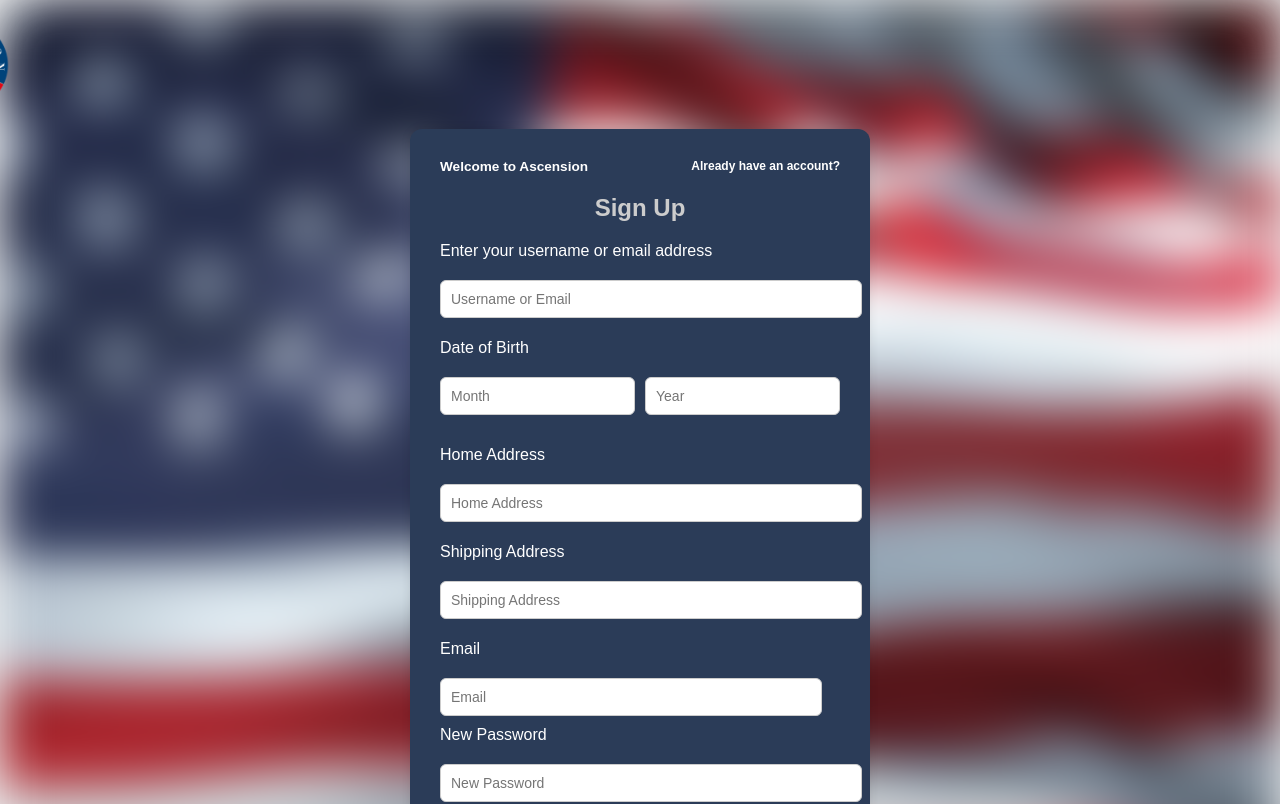
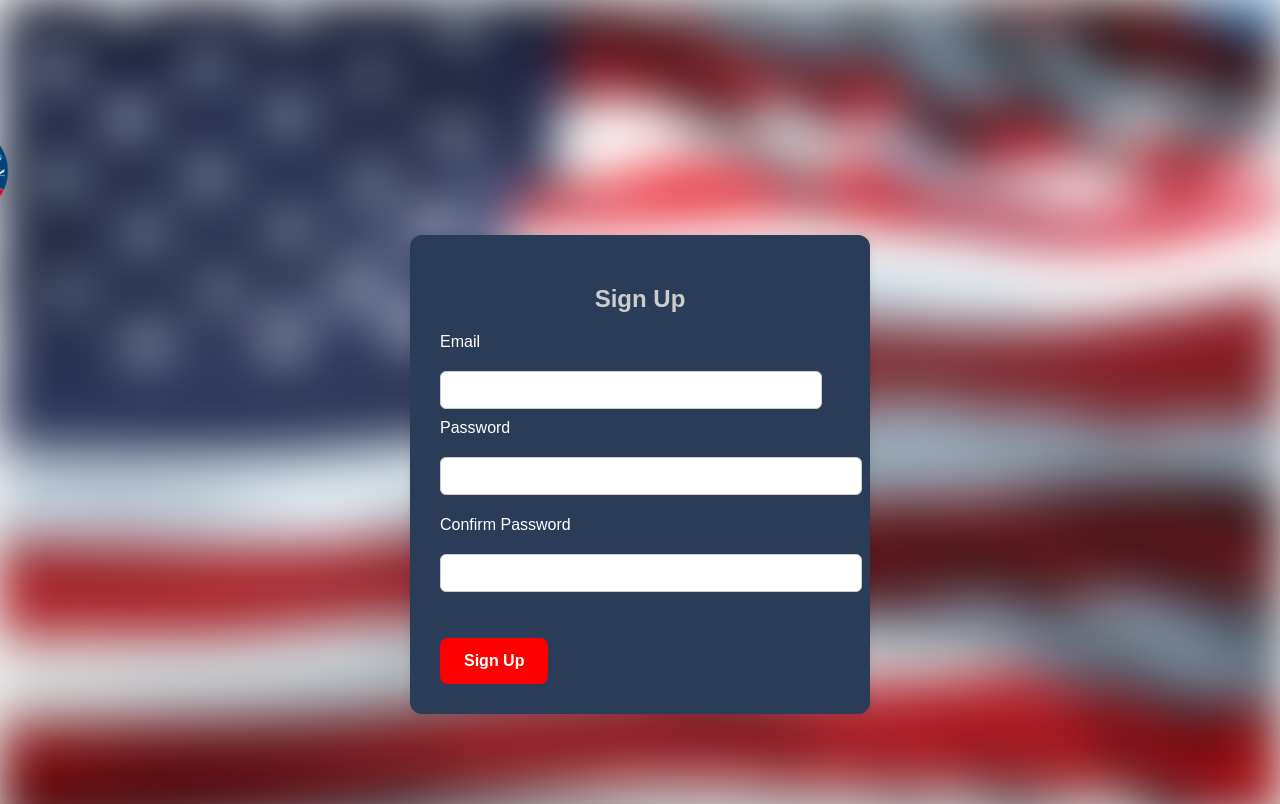
Before and after one commit to usman-siddiqui123/react-dashboard, a React (Create React App) app: page /Sign in a window 1280 px wide. Shown: the top 804 px of the page. Built offline with nearby package versions, Linux system fonts and the light colour scheme.

Commit message:
Updated LoginPage UI and logic

```diff
--- a/src/App.js
+++ b/src/App.js
@@ -64,6 +64,7 @@ function App() {
 
 
 
+
   </Routes>
 </Router>
 
--- a/src/pages/LoginPage.js
+++ b/src/pages/LoginPage.js
@@ -10,10 +10,14 @@ export default function LoginPage() {
 
   const handleSubmit = (e) => {
     e.preventDefault();
-    if (email && password) {
-      navigate("/Sign");
+
+    const storedEmail = localStorage.getItem("userEmail");
+    const storedPassword = localStorage.getItem("userPassword");
+
+    if (email === storedEmail && password === storedPassword) {
+      navigate("/Dashboard");
     } else {
-      alert("Please fill in both email and password.");
+      alert("Invalid email or password. Please sign up first.");
     }
   };
 
@@ -25,8 +29,12 @@ export default function LoginPage() {
 
       <form className="login-card-login" onSubmit={handleSubmit}>
         <div className="login-header-login">
-          <div className="left-text">Welcome to <span>Ascension</span></div>
-          <div className="right-text">No Account? SignUp</div>
+          <div className="left-text">
+            Welcome to <span>Ascension</span>
+          </div>
+          <div className="right-text" onClick={() => navigate("/Sign")}>
+            No Account? SignUp
+          </div>
         </div>
 
         <h2 className="login-title-login">Sign In</h2>
--- a/src/pages/SignPage.js
+++ b/src/pages/SignPage.js
@@ -1,63 +1,38 @@
 import React, { useState } from "react";
+import { useNavigate } from "react-router-dom";
 import "../css/SignPage.css";
 import logo1 from "../assets/logo1.png";
-import { useNavigate } from "react-router-dom";
 
 export default function SignPage() {
   const navigate = useNavigate();
-
-  const [formData, setformData] = useState({
-    username: "",
-    month: "",
-    year: "",
-    homeAddress: "",
-    shippingAddress: "",
+  const [formData, setFormData] = useState({
     email: "",
     password: "",
     confirmPassword: "",
   });
 
   const handleChange = (e) => {
-    setformData({
-      ...formData,
-      [e.target.name]: e.target.value,
-    });
+    setFormData({ ...formData, [e.target.name]: e.target.value });
   };
 
   const handleSubmit = (e) => {
     e.preventDefault();
+    const { email, password, confirmPassword } = formData;
 
-    const {
-      username,
-      month,
-      year,
-      homeAddress,
-      shippingAddress,
-      email,
-      password,
-      confirmPassword,
-    } = formData;
+    if (!email || !password || !confirmPassword) {
+      alert("Please fill all fields");
+      return;
+    }
 
-    if (
-      username &&
-      month &&
-      year &&
-      homeAddress &&
-      shippingAddress &&
-      email &&
-      password &&
-      confirmPassword
-    ) {
-      if (password !== confirmPassword) {
-        alert("Passwords do not match");
-        return;
-      }
+    if (password !== confirmPassword) {
+      alert("Passwords do not match");
+      return;
+    }
 
-      // All good, proceed
-      navigate("/Dashboard");
-    } else {
-      alert("Please fill all the fields");
-    }
+    // Save user to localStorage
+    localStorage.setItem("authUser", JSON.stringify({ email, password }));
+    alert("Signup successful! Now login.");
+    navigate("/Login");
   };
 
   return (
@@ -66,78 +41,21 @@ export default function SignPage() {
         <img src={logo1} alt="Logo" className="logo-centered" />
 
         <form className="sign-card" onSubmit={handleSubmit}>
-          <div className="sign-header">
-            <div className="left-text">Welcome to Ascension</div>
-            <div className="right-text">Already have an account?</div>
-          </div>
-
           <h2 className="signin-title">Sign Up</h2>
-
-          <label>Enter your username or email address</label>
-          <input
-            type="text"
-            name="username"
-            placeholder="Username or Email"
-            value={formData.username}
-            onChange={handleChange}
-            required
-          />
-
-          <label>Date of Birth</label>
-          <div className="dob-row">
-            <input
-              type="text"
-              name="month"
-              placeholder="Month"
-              value={formData.month}
-              onChange={handleChange}
-              required
-            />
-            <input
-              type="text"
-              name="year"
-              placeholder="Year"
-              value={formData.year}
-              onChange={handleChange}
-              required
-            />
-          </div>
-
-          <label>Home Address</label>
-          <input
-            type="text"
-            name="homeAddress"
-            placeholder="Home Address"
-            value={formData.homeAddress}
-            onChange={handleChange}
-            required
-          />
-
-          <label>Shipping Address</label>
-          <input
-            type="text"
-            name="shippingAddress"
-            placeholder="Shipping Address"
-            value={formData.shippingAddress}
-            onChange={handleChange}
-            required
-          />
 
           <label>Email</label>
           <input
             type="email"
             name="email"
-            placeholder="Email"
             value={formData.email}
             onChange={handleChange}
             required
           />
 
-          <label>New Password</label>
+          <label>Password</label>
           <input
             type="password"
             name="password"
-            placeholder="New Password"
             value={formData.password}
             onChange={handleChange}
             required
@@ -147,17 +65,12 @@ export default function SignPage() {
           <input
             type="password"
             name="confirmPassword"
-            placeholder="Confirm Password"
             value={formData.confirmPassword}
             onChange={handleChange}
             required
           />
 
-          <div className="sign-footer">
-            <button className="signup-btn" type="submit">
-              Sign Up
-            </button>
-          </div>
+          <button type="submit" className="signup-btn">Sign Up</button>
         </form>
       </div>
     </div>
```
